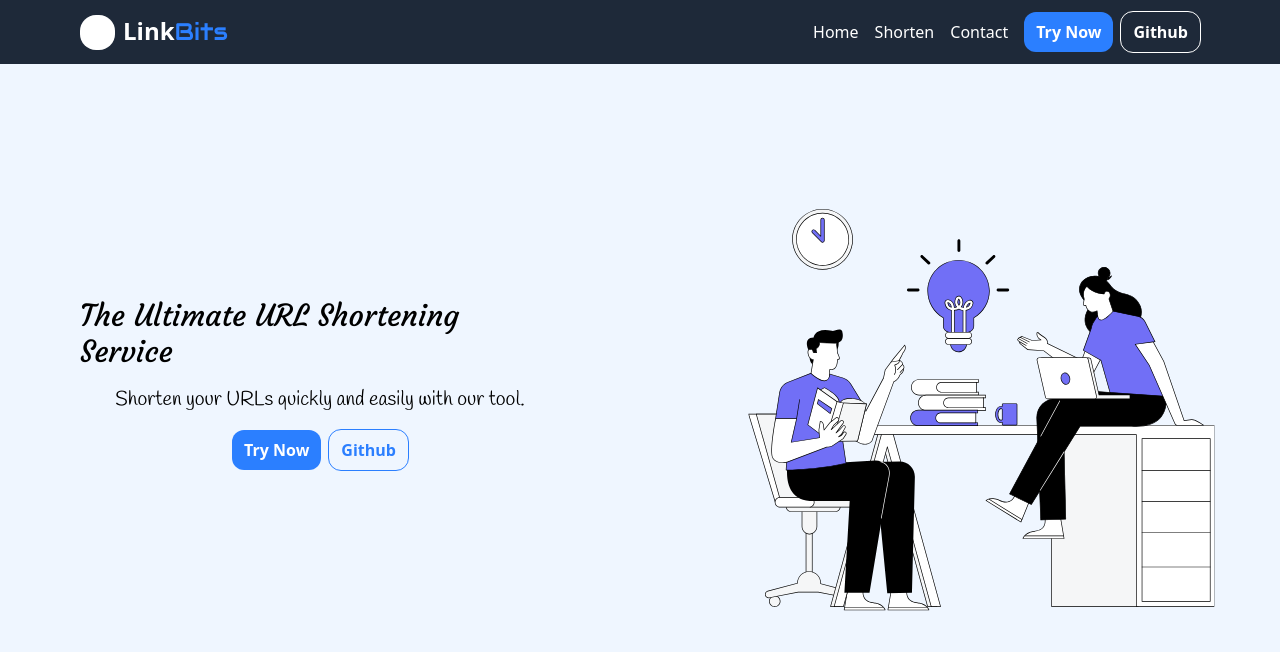
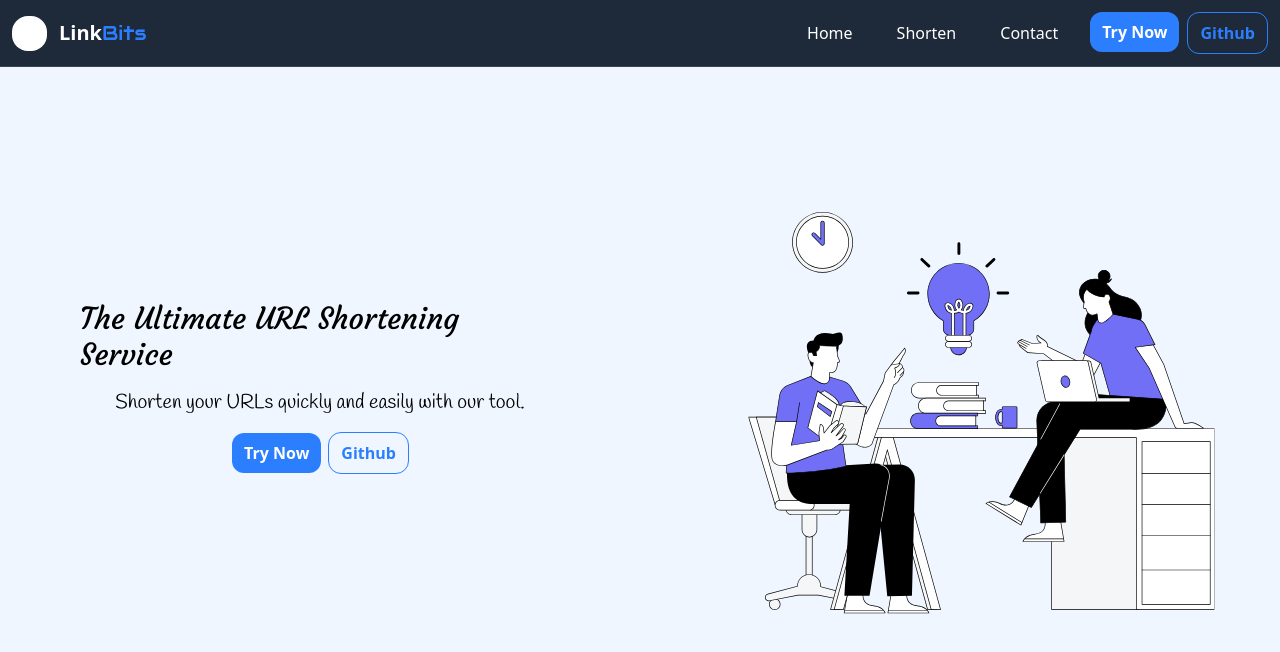
Before and after one commit to Adityakumar626/LinkBits, a Next.js app: page / in a window 1280 px wide. Shown: the top 652 px of the page. Built offline with nearby package versions, Linux system fonts and the light colour scheme.

Commit message:
ui changes

```diff
--- a/components/Navbar.tsx
+++ b/components/Navbar.tsx
@@ -1,4 +1,5 @@
-import React from "react";
+"use client";
+import React, { useState } from "react";
 import Link from "next/link";
 import Image from "next/image";
 import { Audiowide } from "next/font/google";
@@ -6,51 +7,121 @@ import { Audiowide } from "next/font/google";
 const audiowide = Audiowide({ subsets: ["latin"], weight: "400" });
 
 const Navbar = () => {
+  const [isMenuOpen, setIsMenuOpen] = useState(false);
+
+  const toggleMenu = () => {
+    setIsMenuOpen(!isMenuOpen);
+  };
+
   return (
-    <nav className="px-20 py-3 bg-gray-800 text-white flex justify-between items-center gap-4">
-      <div className="text-2xl font-bold flex">
-        {" "}
+    <nav className="bg-gray-800 w-full z-20 top-0 start-0 border-b border-gray-700">
+      <div className="max-w-7xl flex flex-wrap items-center justify-between mx-auto p-3">
+        {/* Logo */}
+        <Link href="/" className="flex items-center space-x-3">
           <Image
             src="/beta.gif"
             alt="Logo"
             width={35}
             height={35}
-          className="bg-white rounded-2xl mr-2 p-1"
+            className="bg-white rounded-2xl p-1"
           />
-        <Link href="/">
+          <span className="self-center text-xl font-bold whitespace-nowrap text-white">
             Link
-          <span className={`${audiowide.className} text-blue-500 font-bold`}>Bits</span>
+            <span className={`${audiowide.className} text-blue-500 font-bold`}>
+              Bits
+            </span>
+          </span>
         </Link>
-      </div>
-      <ul className="flex space-x-4 items-center">
-        <Link href="/">
-          <li>Home</li>
+
+        {/* Hamburger Menu Button (Mobile) */}
+        <button
+          type="button"
+          className="inline-flex items-center p-2 w-10 h-10 justify-center text-sm text-gray-400 rounded-lg md:hidden hover:bg-gray-700 focus:outline-none focus:ring-2 focus:ring-gray-600"
+          onClick={toggleMenu}
+        >
+          <span className="sr-only">Open main menu</span>
+          <svg
+            className="w-6 h-6"
+            fill="none"
+            viewBox="0 0 24 24"
+            stroke="currentColor"
+          >
+            <path
+              strokeLinecap="round"
+              strokeLinejoin="round"
+              strokeWidth="2"
+              d="M4 6h16M4 12h16M4 18h16"
+            />
+          </svg>
+        </button>
+
+        {/* Desktop/Mobile Menu */}
+        <div
+          className={`${
+            isMenuOpen ? "block" : "hidden"
+          } w-full md:block md:w-auto`}
+          id="navbar-default"
+        >
+          <ul className="font-medium flex flex-col items-center p-4 md:p-0 mt-4 border border-gray-700 rounded-lg bg-gray-700 md:flex-row md:space-x-8 md:mt-0 md:border-0 md:bg-gray-800">
+            {/* Added w-full to <li> to fill container width */}
+            <li className="w-full md:w-auto">
+              <Link
+                href="/"
+                className="block py-2 px-3 text-white rounded md:bg-transparent md:hover:text-blue-500 md:p-0 w-full text-center md:text-left"
+                onClick={() => setIsMenuOpen(false)}
+              >
+                Home
               </Link>
-        {/* <Link href="/about">
-          <li>About</li>
-        </Link> */}
-        <Link href="/shorten">
-          <li>Shorten</li>
+            </li>
+            <li className="w-full md:w-auto">
+              <Link
+                href="/shorten"
+                className="block py-2 px-3 text-white rounded
+               /* Hover Effects */
+               hover:bg-blue-600 md:hover:bg-transparent md:hover:text-blue-400
+               /* Smooth Transition */
+               transition-colors duration-200
+               w-full text-center md:text-left"
+                onClick={() => setIsMenuOpen(false)}
+              >
+                Shorten
               </Link>
-        <Link href="/contact">
-          <li>Contact</li>
+            </li>
+            <li className="w-full md:w-auto">
+              <Link
+                href="/contact"
+                className="block py-2 px-3 text-white rounded hover:bg-gray-600 md:hover:bg-transparent md:hover:text-blue-500 md:p-0 w-full text-center md:text-left"
+                onClick={() => setIsMenuOpen(false)}
+              >
+                Contact
               </Link>
-        <li className="flex space-x-2">
-          <Link href="/shorten">
-            <button className="bg-blue-500 hover:bg-blue-700 text-white font-bold py-2 px-3 rounded-xl cursor-pointer">
+            </li>
+
+            {/* Buttons Container - using items-stretch and w-full */}
+            <li className="flex flex-col md:flex-row gap-2 py-2 md:py-0 w-full md:w-auto">
+              <Link
+                href="/shorten"
+                className="w-full md:w-auto"
+                onClick={() => setIsMenuOpen(false)}
+              >
+                <button className="w-full bg-blue-500 hover:bg-blue-700 text-white font-bold py-2 px-3 rounded-xl transition-colors">
                   Try Now
                 </button>
               </Link>
               <Link
                 href="https://github.com/Adityakumar626/LinkBits"
                 target="_blank"
+                className="w-full md:w-auto"
+                onClick={() => setIsMenuOpen(false)}
               >
-            <button className="outline hover:bg-blue-600 hover:text-white text-white font-bold py-2 px-3 rounded-xl cursor-pointer">
+                <button className="w-full border border-blue-500 hover:bg-blue-600 text-blue-500 hover:text-white font-bold py-2 px-3 rounded-xl transition-colors">
                   Github
                 </button>
               </Link>
             </li>
           </ul>
+        </div>
+      </div>
     </nav>
   );
 };
```
Lines whose indentation alone changed are shown as unchanged.
